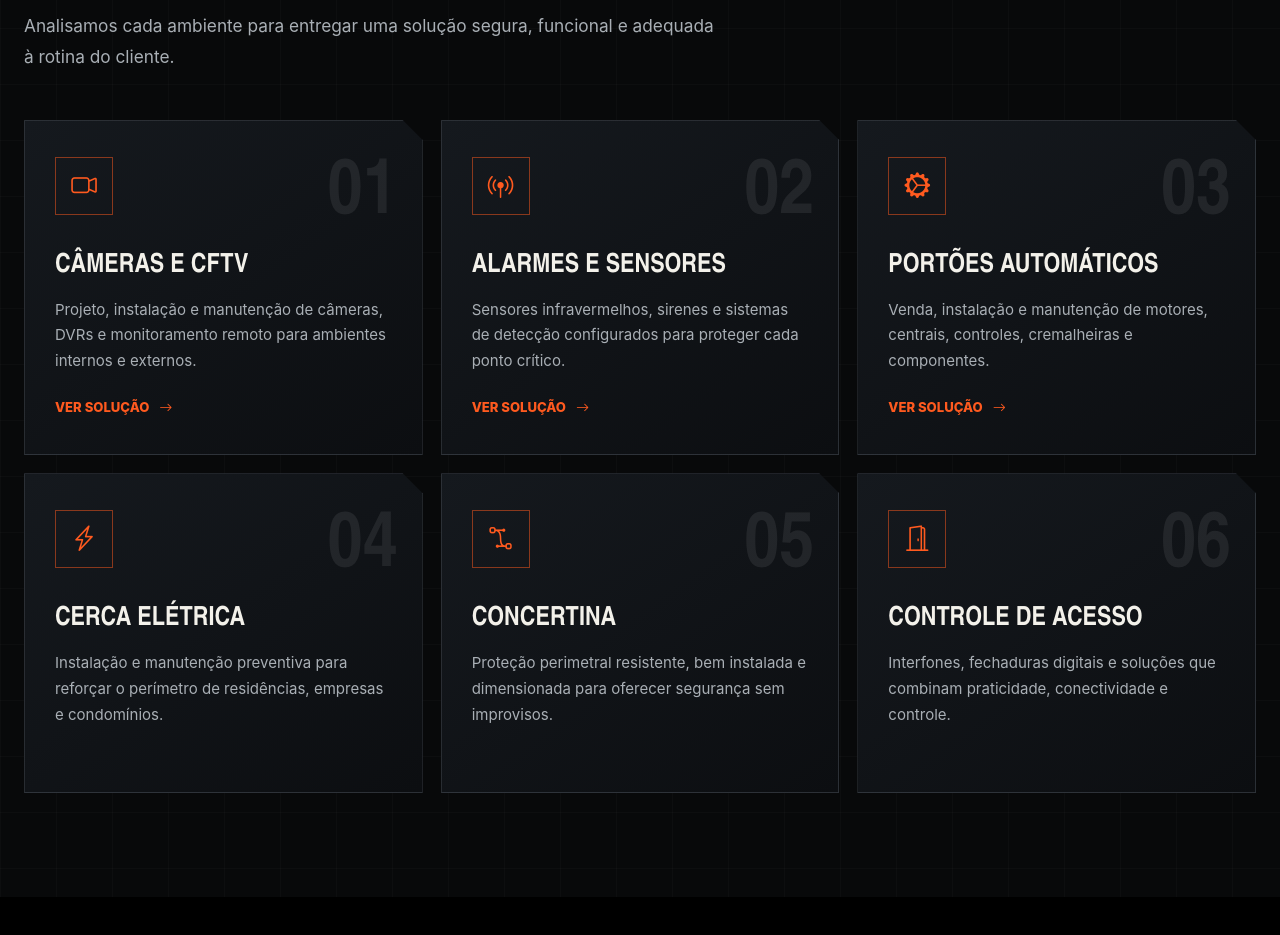
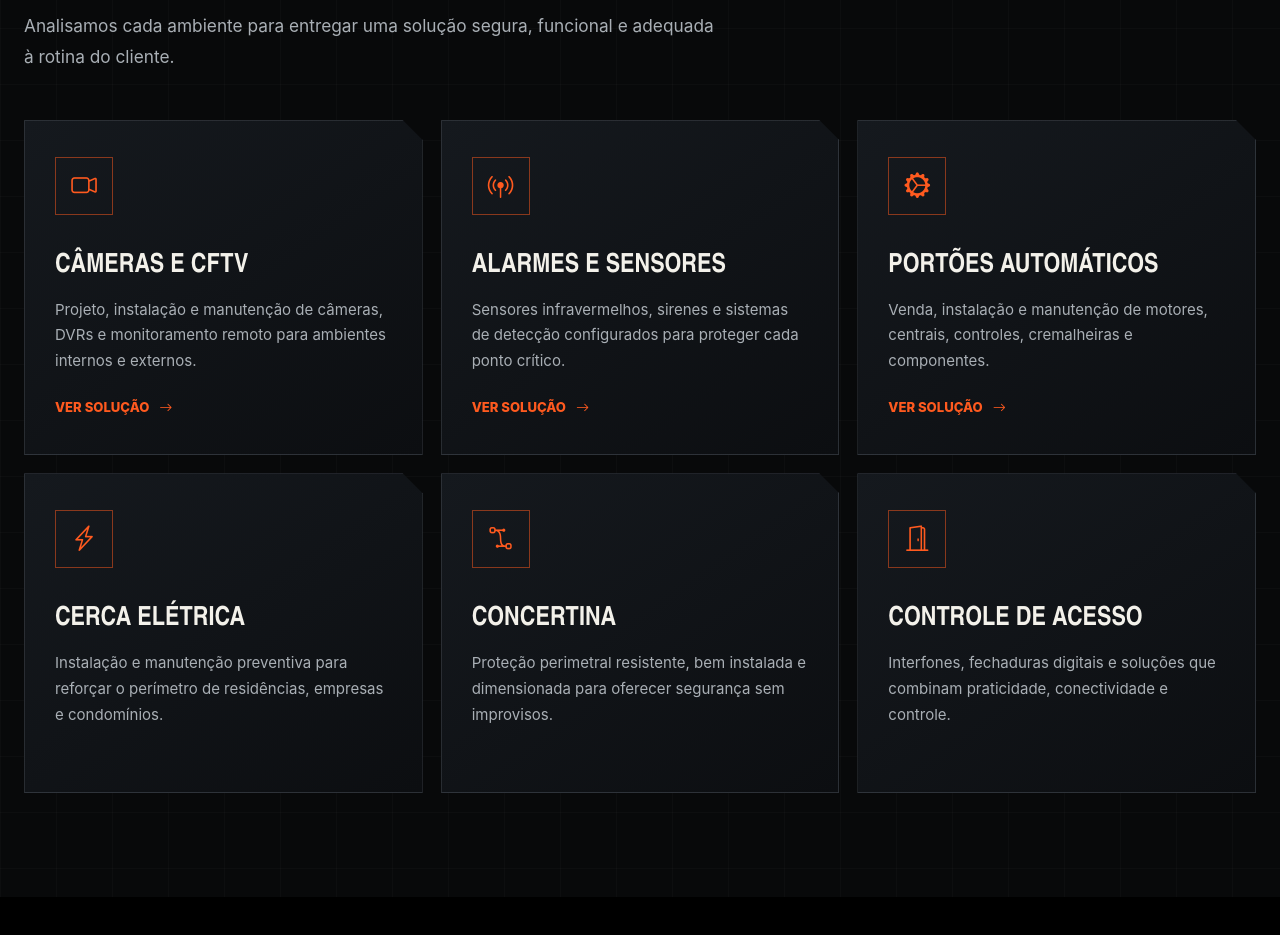
Before and after one commit to joaobosco25/GF-SISTEMAS-DE-SEGURANCA, a plain HTML site: page index.html in a window 1280 px wide. Shown: the part 1260-2195 px from the top of the page. Drawn offline with Linux system fonts and the light colour scheme.

Commit message:
correcao numeros

```diff
--- a/index.html
+++ b/index.html
@@ -69,12 +69,12 @@
         <h2 class="section-title reveal">Proteção completa. <span class="orange">Um único parceiro.</span></h2>
         <p class="section-lead reveal">Analisamos cada ambiente para entregar uma solução segura, funcional e adequada à rotina do cliente.</p>
         <div class="service-grid">
-          <article class="service-card reveal"><span class="service-card__number">01</span><div class="service-card__icon"><i class="bi bi-camera-video"></i></div><h3>Câmeras e CFTV</h3><p>Projeto, instalação e manutenção de câmeras, DVRs e monitoramento remoto para ambientes internos e externos.</p><a class="service-card__link" href="cameras-e-alarmes.html">Ver solução <i class="bi bi-arrow-right"></i></a></article>
-          <article class="service-card reveal"><span class="service-card__number">02</span><div class="service-card__icon"><i class="bi bi-broadcast-pin"></i></div><h3>Alarmes e sensores</h3><p>Sensores infravermelhos, sirenes e sistemas de detecção configurados para proteger cada ponto crítico.</p><a class="service-card__link" href="cameras-e-alarmes.html">Ver solução <i class="bi bi-arrow-right"></i></a></article>
-          <article class="service-card reveal"><span class="service-card__number">03</span><div class="service-card__icon"><i class="bi bi-gear-wide-connected"></i></div><h3>Portões automáticos</h3><p>Venda, instalação e manutenção de motores, centrais, controles, cremalheiras e componentes.</p><a class="service-card__link" href="motor-de-portao.html">Ver solução <i class="bi bi-arrow-right"></i></a></article>
-          <article class="service-card reveal"><span class="service-card__number">04</span><div class="service-card__icon"><i class="bi bi-lightning-charge"></i></div><h3>Cerca elétrica</h3><p>Instalação e manutenção preventiva para reforçar o perímetro de residências, empresas e condomínios.</p></article>
-          <article class="service-card reveal"><span class="service-card__number">05</span><div class="service-card__icon"><i class="bi bi-bezier2"></i></div><h3>Concertina</h3><p>Proteção perimetral resistente, bem instalada e dimensionada para oferecer segurança sem improvisos.</p></article>
-          <article class="service-card reveal"><span class="service-card__number">06</span><div class="service-card__icon"><i class="bi bi-door-open"></i></div><h3>Controle de acesso</h3><p>Interfones, fechaduras digitais e soluções que combinam praticidade, conectividade e controle.</p></article>
+          <article class="service-card reveal"><div class="service-card__icon"><i class="bi bi-camera-video"></i></div><h3>Câmeras e CFTV</h3><p>Projeto, instalação e manutenção de câmeras, DVRs e monitoramento remoto para ambientes internos e externos.</p><a class="service-card__link" href="cameras-e-alarmes.html">Ver solução <i class="bi bi-arrow-right"></i></a></article>
+          <article class="service-card reveal"><div class="service-card__icon"><i class="bi bi-broadcast-pin"></i></div><h3>Alarmes e sensores</h3><p>Sensores infravermelhos, sirenes e sistemas de detecção configurados para proteger cada ponto crítico.</p><a class="service-card__link" href="cameras-e-alarmes.html">Ver solução <i class="bi bi-arrow-right"></i></a></article>
+          <article class="service-card reveal"><div class="service-card__icon"><i class="bi bi-gear-wide-connected"></i></div><h3>Portões automáticos</h3><p>Venda, instalação e manutenção de motores, centrais, controles, cremalheiras e componentes.</p><a class="service-card__link" href="motor-de-portao.html">Ver solução <i class="bi bi-arrow-right"></i></a></article>
+          <article class="service-card reveal"><div class="service-card__icon"><i class="bi bi-lightning-charge"></i></div><h3>Cerca elétrica</h3><p>Instalação e manutenção preventiva para reforçar o perímetro de residências, empresas e condomínios.</p></article>
+          <article class="service-card reveal"><div class="service-card__icon"><i class="bi bi-bezier2"></i></div><h3>Concertina</h3><p>Proteção perimetral resistente, bem instalada e dimensionada para oferecer segurança sem improvisos.</p></article>
+          <article class="service-card reveal"><div class="service-card__icon"><i class="bi bi-door-open"></i></div><h3>Controle de acesso</h3><p>Interfones, fechaduras digitais e soluções que combinam praticidade, conectividade e controle.</p></article>
         </div>
       </div>
     </section>
```
Also changed, not shown: cameras-e-alarmes.html (+1 -1 lines).
